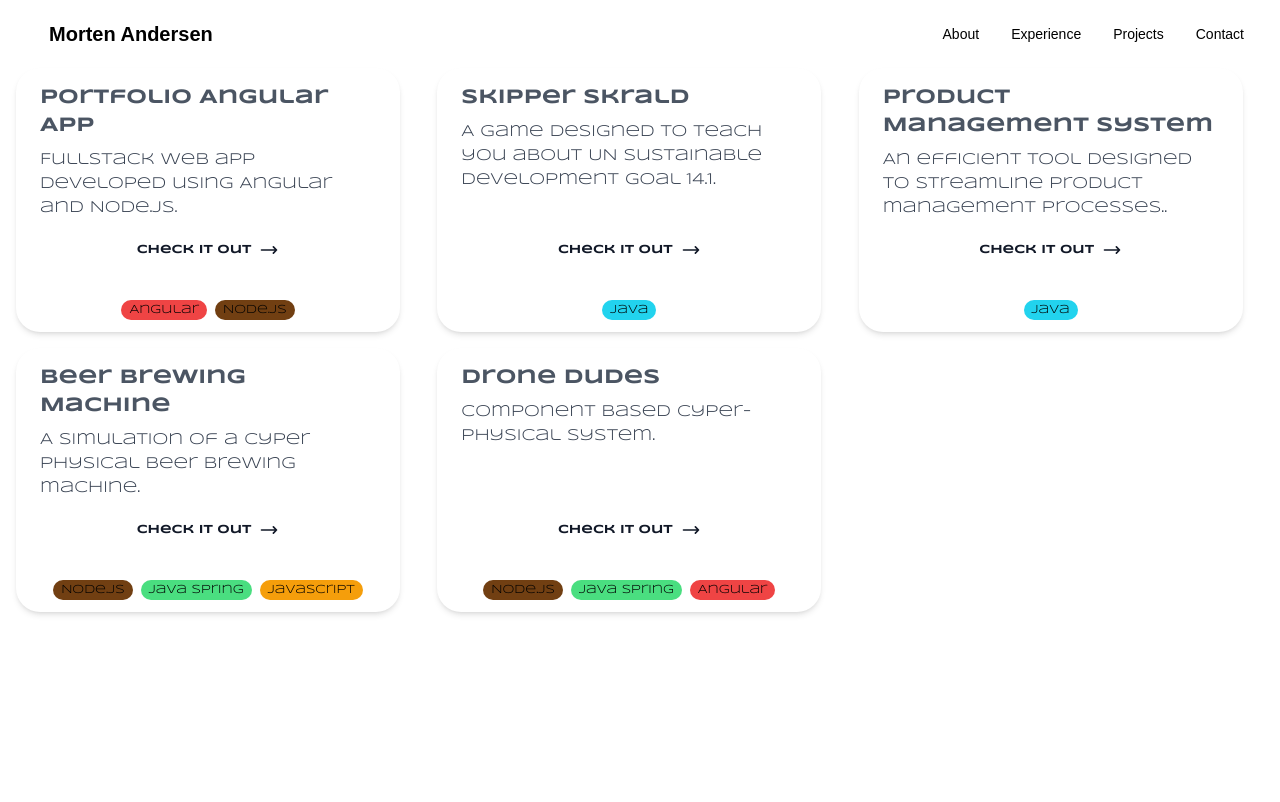
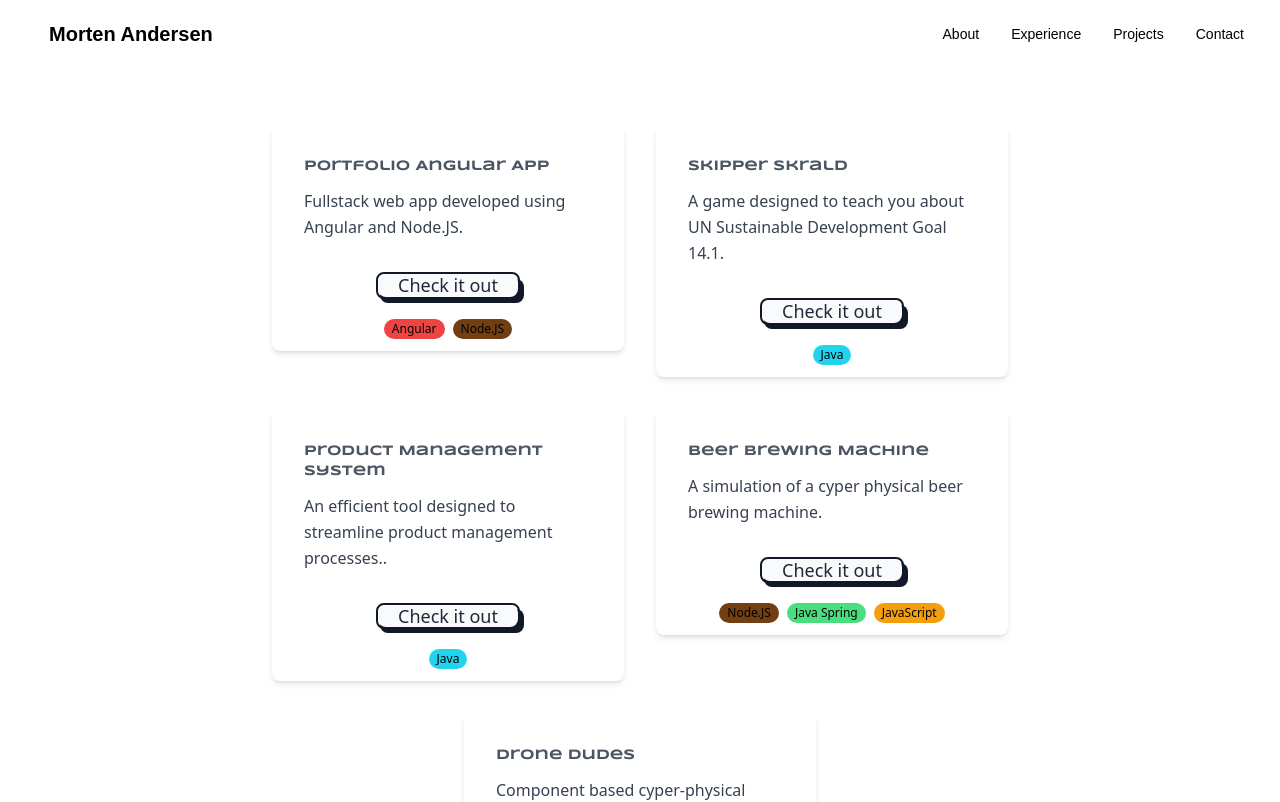
Before and after one commit to deehstar/Portfolio-Website, an Angular app: page /projects in a window 1280 px wide. Shown: the top 802 px of the page. Built offline with nearby package versions, Linux system fonts and the light colour scheme; a web font is replaced by a local one.

Commit message:
Changed project cards

```diff
--- a/src/app/project-card/project-card.component.css
+++ b/src/app/project-card/project-card.component.css
@@ -0,0 +1,4 @@
+.relative.inline-block.text-lg.group {
+    width: 50%;
+    /* Other styles for the button */
+}
--- a/src/app/project-card/project-card.component.html
+++ b/src/app/project-card/project-card.component.html
@@ -1,27 +1,48 @@
-<!--<div class="shadow-xl min-h-full flex justify-center items-center text-black bg-white rounded-3xl font-syncopate">
-    <figure><img class="min-h-full" [src]="project?.picture" alt="{{ project?.name }}"/></figure>
-    <div class="card-body">
-      <h2 class="card-title">{{ project?.name }}</h2>
-      <p>{{ project?.summary }}</p>
-      <div class="card-actions justify-end">
-        <button class="btn btn-primary">Check it out</button>
+<div class="p-4 max-w-sm min">
+  <div class="flex shadow-md rounded-lg h-full bg-white pt-8 px-8 flex-col">
+      <div class="flex items-center mb-3">
+          <h2 class="text-gray-600 text-sm font-bold font-syncopate">{{ project?.name }}</h2>
       </div>
-    </div>
-  </div>-->
+      <div class="flex flex-col justify-between flex-grow">
+          <p class="leading-relaxed text-base text-gray-700">
+            {{ project?.summary }}.
+          </p>
+          <div class="flex justify-center mb-2 mt-8">
+          <a [href]="project?.projectLink" target="_blank" class="relative inline-block text-lg group">
+            <span class="relative z-10 block px-5 overflow-hidden font-medium leading-tight text-gray-800 transition-colors duration-300 ease-out border-2 border-gray-900 rounded-lg group-hover:text-white">
+            <span class="absolute inset-0 w-full h-full px-5 rounded-lg bg-gray-50"></span>
+            <span class="absolute left-0 w-48 h-48 -ml-2 transition-all duration-300 origin-top-right -rotate-90 -translate-x-full translate-y-12 bg-gray-900 group-hover:-rotate-180 ease"></span>
+            <span class="relative">Check it out</span>
+            </span>
+            <span class="absolute bottom-0 right-0 w-full h-6 -mb-1 -mr-1 transition-all duration-200 ease-linear bg-gray-900 rounded-lg group-hover:mb-0 group-hover:mr-0" data-rounded="rounded-lg"></span>
+            </a>
+          </div>
+      </div>
+      <div class="card-footer px-6 py-3 flex justify-center items-center">
+        <div class="flex flex-wrap justify-center gap-2">
+          <div *ngFor="let tag of project?.tags">
+            <div class="rounded-full px-2 py-0.5 {{tag.color}} text-black text-xs">{{tag}}</div>
+          </div>
+        </div>
+      </div>
+  </div>
+</div>
 
-
-    <div class="card shadow-md min-h-full max-w-sm min-w-sm rounded-3xl bg-white font-syncopate">
+<!--
+    <div class="card shadow-md w-4/5 h-3/5 rounded-3xl bg-white font-syncopate">
     <div class="card-body px-6 py-4">
-      <h5 class="card-title text-xl font-bold text-gray-600">{{ project?.name }}</h5>
-      <p class="card-text text-gray-700">{{ project?.summary }}.</p>
-      <a class="flex items-center justify-center gap-2 px-2 py-3 text-xs font-bold text-center text-gray-900 align-middle transition-all rounded-lg select-none disabled:opacity-50 disabled:shadow-none disabled:pointer-events-none hover:bg-gray-900/10 active:bg-gray-900/20"
-          type="button" [href]="project?.projectLink" target="_blank">
-            Check it out
-      <svg xmlns="http://www.w3.org/2000/svg" fill="none" viewBox="0 0 24 24" stroke-width="2" stroke="currentColor"
-          class="w-5 h-5">
-      <path stroke-linecap="round" stroke-linejoin="round" d="M17.25 8.25L21 12m0 0l-3.75 3.75M21 12H3"></path>
-    </svg>
-  </a>
+      <h5 class="card-title text-base font-bold text-gray-600">{{ project?.name }}</h5>
+      <p class="card-text text-gray-700 text-sm">{{ project?.summary }}.</p>
+      <a [href]="project?.projectLink" target="_blank" class="relative inline-flex items-center justify-start py-3 pl-4 pr-12 overflow-hidden font-semibold text-indigo-600 transition-all duration-150 ease-in-out rounded hover:pl-10 hover:pr-6 bg-gray-50 group">
+        <span class="absolute bottom-0 left-0 w-full h-1 transition-all duration-150 ease-in-out bg-indigo-600 group-hover:h-full"></span>
+        <span class="absolute right-0 pr-4 duration-200 ease-out group-hover:translate-x-12">
+        <svg class="w-5 h-5 text-grey-400" fill="none" stroke="currentColor" viewBox="0 0 24 24" xmlns="http://www.w3.org/2000/svg"><path stroke-linecap="round" stroke-linejoin="round" stroke-width="2" d="M14 5l7 7m0 0l-7 7m7-7H3"></path></svg>
+        </span>
+        <span class="absolute left-0 pl-2.5 -translate-x-12 group-hover:translate-x-0 ease-out duration-200">
+        <svg class="w-5 h-5 text-grey-400" fill="none" stroke="currentColor" viewBox="0 0 24 24" xmlns="http://www.w3.org/2000/svg"><path stroke-linecap="round" stroke-linejoin="round" stroke-width="2" d="M14 5l7 7m0 0l-7 7m7-7H3"></path></svg>
+        </span>
+        <span class="relative w-full text-left transition-colors duration-200 ease-in-out group-hover:text-white">Button Text</span>
+        </a>
     </div>
     <div class="card-footer px-6 py-3 flex justify-center items-center">
       <div class="flex flex-wrap justify-center gap-2">
@@ -31,3 +52,4 @@
       </div>
     </div>
   </div>
+-->
--- a/src/app/projects/projects.component.html
+++ b/src/app/projects/projects.component.html
@@ -1,3 +1,5 @@
-<div class="grid grid-cols-3 gap-4 px-4">
-    <app-project-card *ngFor="let project of projects" [project]="project"></app-project-card>
+<div class="px-40">
+    <div class="flex flex-wrap justify-center mt-10">
+        <app-project-card *ngFor="let project of projects" [project]="project"></app-project-card>
+    </div>
 </div>
```
